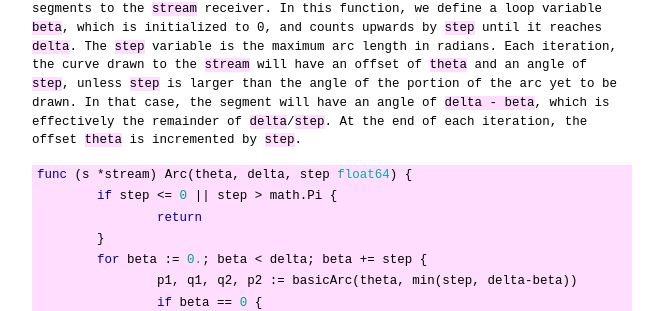
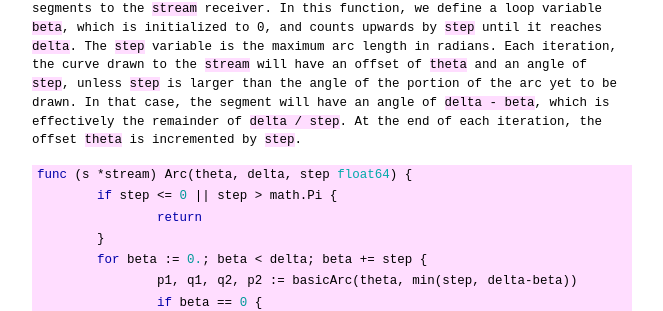
Before and after one commit to cdillond/cdillond.github.io, a Jekyll site: the page built from _posts/2024-06-19-ellipse.markdown, in a window 1280 px wide and 900 px high, scrolled down 6670 px. Shown: the part 145-456 px from the top of the window, without its empty margins (308-971 px from the left). Built offline with Jekyll 4.4.1, drawn with Linux system fonts in a browser that asks for light colours.

Commit message:
changed formatting

````diff
--- a/_posts/2024-06-19-ellipse.markdown
+++ b/_posts/2024-06-19-ellipse.markdown
@@ -217,7 +217,7 @@ func basicArc(alpha, tau float64) (p1, q1, q2, p2 point) {
 This means that we can now define an approximation of any arc on the unit circle in terms of the arc's central angle and angle of offset as long as the arc's central angle is less than `pi` (and, ideally, less than or equal to `pi/2`). To draw an arc with a central angle that exceeds this limit, all we need to do is split the arc into smaller segments and then draw those segments as if they were individual arcs.
 
 ### Approximating Circular Arcs
-We are now ready to add a new method, `Arc`, to the `stream` type. The `Arc` method will split the arc into segments and write the Bézier approximations of those segments to the `stream` receiver. In this function, we define a loop variable `beta`, which is initialized to 0, and counts upwards by `step` until it reaches `delta`. The `step` variable is the maximum arc length in radians. Each iteration, the curve drawn to the `stream` will have an offset of `theta` and an angle of `step`, unless `step` is larger than the angle of the portion of the arc yet to be drawn. In that case, the segment will have an angle of `delta - beta`, which is effectively the remainder of `delta`/`step`. At the end of each iteration, the offset `theta` is incremented by `step`.
+We are now ready to add a new method, `Arc`, to the `stream` type. The `Arc` method will split the arc into segments and write the Bézier approximations of those segments to the `stream` receiver. In this function, we define a loop variable `beta`, which is initialized to 0, and counts upwards by `step` until it reaches `delta`. The `step` variable is the maximum arc length in radians. Each iteration, the curve drawn to the `stream` will have an offset of `theta` and an angle of `step`, unless `step` is larger than the angle of the portion of the arc yet to be drawn. In that case, the segment will have an angle of `delta - beta`, which is effectively the remainder of `delta / step`. At the end of each iteration, the offset `theta` is incremented by `step`.
 ```go
 func (s *stream) Arc(theta, delta, step float64) {
 	if step <= 0 || step > math.Pi {
````
